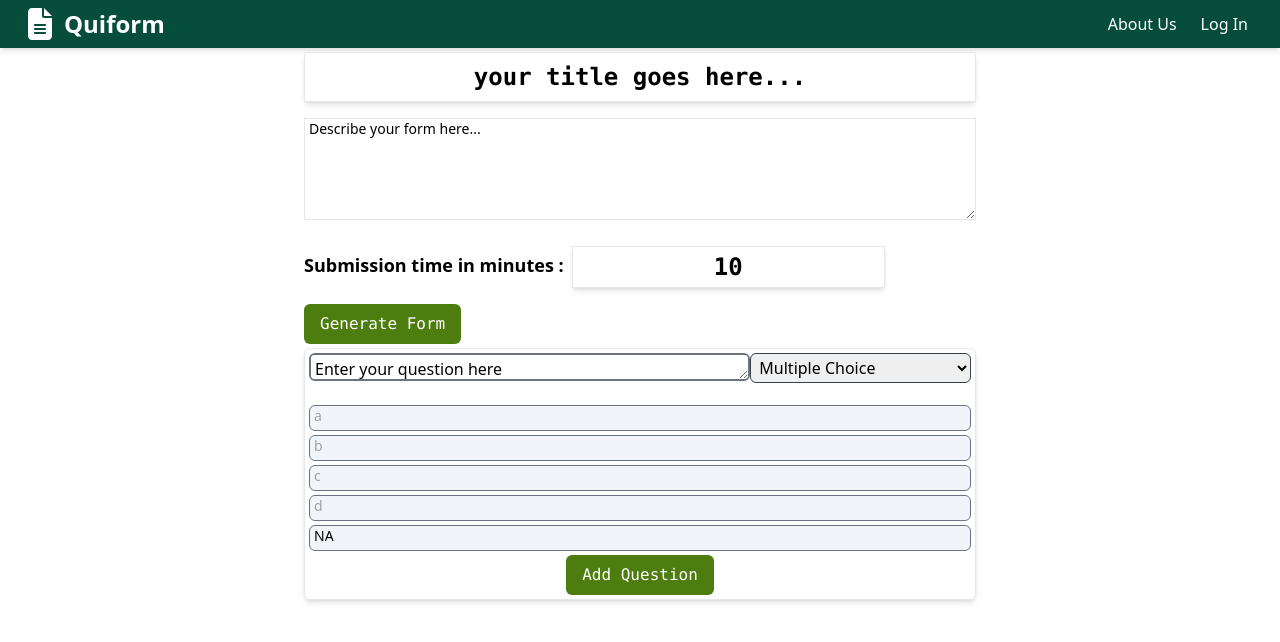
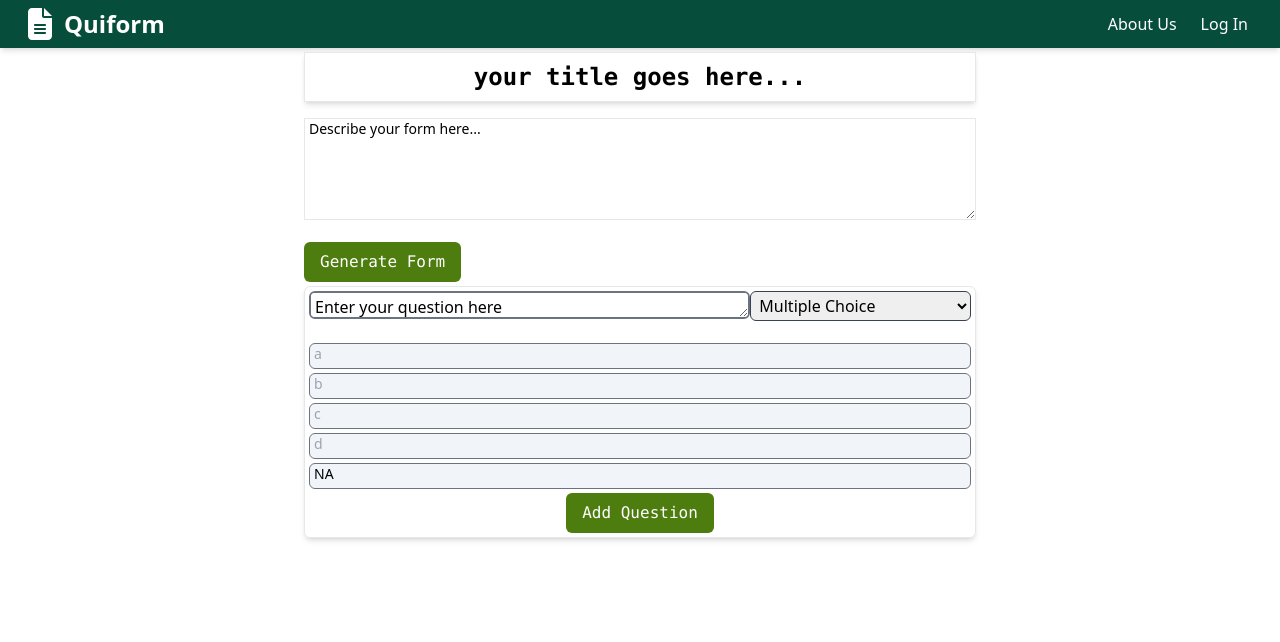
Before and after one commit to bhaskar-2024/Quiform, a React (Vite) app in the folder client/: page /user/build-form/1 in a window 1280 px wide. Shown: the top 642 px of the page. Built offline with nearby package versions, Linux system fonts and the light colour scheme.

Commit message:
made the timer persisting

```diff
--- a/client/src/pages/BuildForm.jsx
+++ b/client/src/pages/BuildForm.jsx
@@ -12,8 +12,8 @@ function BuildForm() {
   const [description, setDescription] = useState("Describe your form here...");
   const { formType } = useParams();
   const [user, setUser] = useState();
-  const [time , setTime] = useState(10)
-  console.log(formType)
+  const [time, setTime] = useState(10);
+  console.log(formType);
   useEffect(() => {
     let currUser = localStorage.getItem("user");
     currUser = JSON.parse(currUser);
@@ -38,8 +38,8 @@ function BuildForm() {
       creator: user._id,
       questions: form,
     };
-    console.table(data)
-    const validFormTypes = ['survey', 'quiz'];
+    console.table(data);
+    const validFormTypes = ["survey", "quiz"];
     if (!validFormTypes.includes(data.formType)) {
       console.log("Invalid form type");
       return;
@@ -49,7 +49,7 @@ function BuildForm() {
       console.log("Title is required");
       return;
     }
-    if (!data.description || typeof data.description !== 'string') {
+    if (!data.description || typeof data.description !== "string") {
       console.log("Description is required ");
       return;
     }
@@ -59,18 +59,19 @@ function BuildForm() {
     }
 
     for (const question of data.questions) {
-
       if (!question.title) {
         console.log("Each question must have a title");
         return;
       }
-      if (data.formType === 'quiz' && !question.answer) {
-        console.log(`Each quiz question must have an answer: ${question.title}`);
+      if (data.formType === "quiz" && !question.answer) {
+        console.log(
+          `Each quiz question must have an answer: ${question.title}`
+        );
         return;
       }
 
-      if(question.type === "MCQ" && !question.options) {
-        console.log("add options for each MCQ")
+      if (question.type === "MCQ" && !question.options) {
+        console.log("add options for each MCQ");
         return;
       }
     }
@@ -87,7 +88,6 @@ function BuildForm() {
       console.log("log creating form", log);
     }
   };
-
 
   return (
     <div className="sm:max-w-2xl sm:mx-auto">
@@ -109,13 +109,19 @@ function BuildForm() {
           onChange={(e) => setDescription(e.target.value)}
           className="w-full px-1 text-sm border"
         />
-        <div className="flex items-center">
-          <span className="text-lg font-semibold mr-2 ">Submission time in minutes : </span>
-          <input
-          value={time}
-          onChange={(e) => setTime(e.target.value)}
-          className="text-center text-2xl font-semibold border p-1 font-mono mt-1 shadow-md "></input>
-        </div>
+        {formType === "quiz" && (
+          <div className="flex items-center">
+            <span className="text-lg font-semibold mr-2 ">
+              Submission time in minutes :{" "}
+            </span>
+            <input
+              value={time}
+              onChange={(e) => setTime(e.target.value)}
+              className="text-center text-2xl font-semibold border p-1 font-mono mt-1 shadow-md "
+            ></input>
+          </div>
+        )}
+
         {form.map((question, index) => (
           <div key={question.id} className="p-4 border rounded-md shadow-md">
             <h3 className="font-bold">Question {index + 1}</h3>
--- a/client/src/pages/FormPage.jsx
+++ b/client/src/pages/FormPage.jsx
@@ -45,7 +45,19 @@ function FormPage() {
       if (response.status === 200) {
         setForm(response.data.form);
         if (response.data.form.formType === 'quiz') {
-          setTimeRemaining(parseInt(response.data.form.time) * 60); // Initialize timer (convert minutes to seconds)
+          const savedEndTime = localStorage.getItem(`endTime-${formId}`);
+          if (savedEndTime) {
+            const remainingTime = Math.floor((new Date(savedEndTime) - new Date()) / 1000);
+            if (remainingTime > 0) {
+              setTimeRemaining(remainingTime);
+            } else {
+              handleSubmit(); // Auto-submit if time has already elapsed
+            }
+          } else {
+            const endTime = new Date().getTime() + parseInt(response.data.form.time) * 60 * 1000;
+            localStorage.setItem(`endTime-${formId}`, new Date(endTime));
+            setTimeRemaining(parseInt(response.data.form.time) * 60);
+          }
         }
       } else {
         console.log("Error in form response");
@@ -97,6 +109,7 @@ function FormPage() {
         withCredentials: true
       });
       if (response.status === 200) {
+        localStorage.removeItem(`endTime-${formId}`);
         navigate("/feedback-page");
       } else {
         console.log("Submission failed");
```
